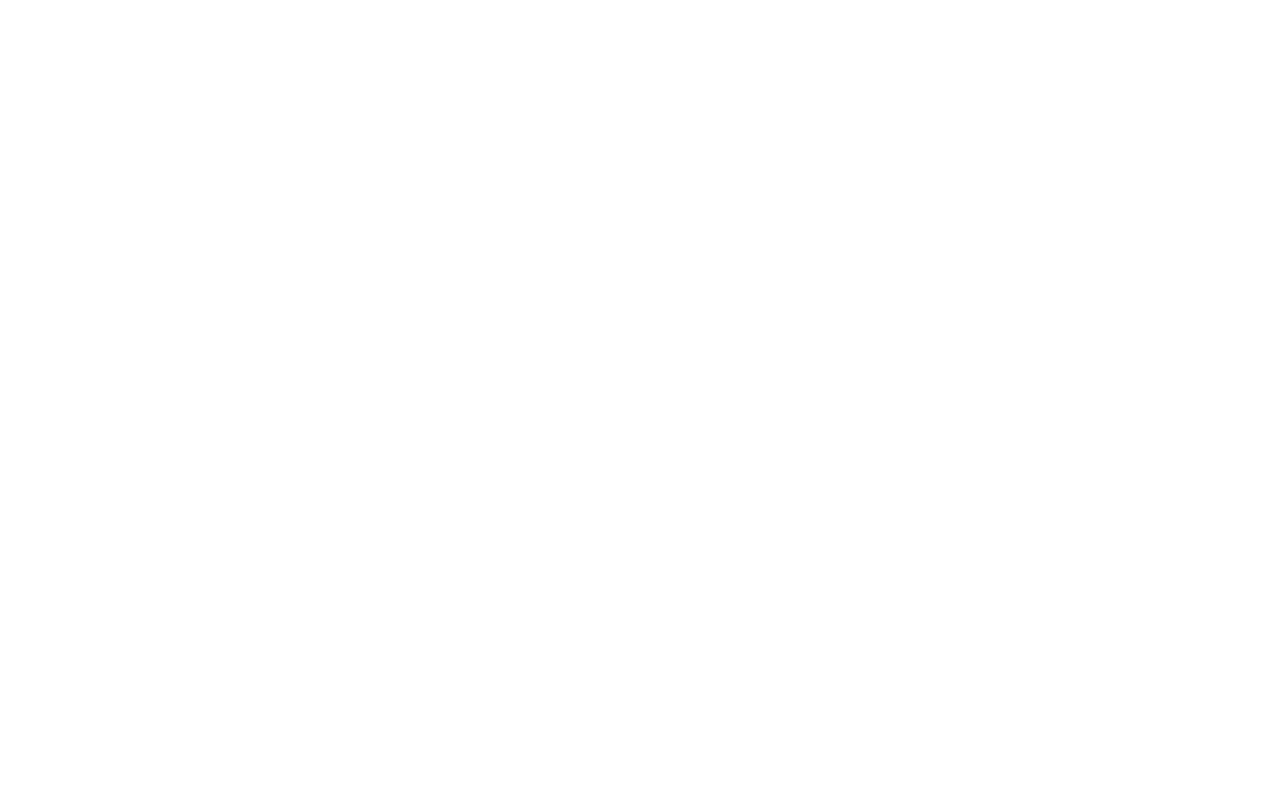
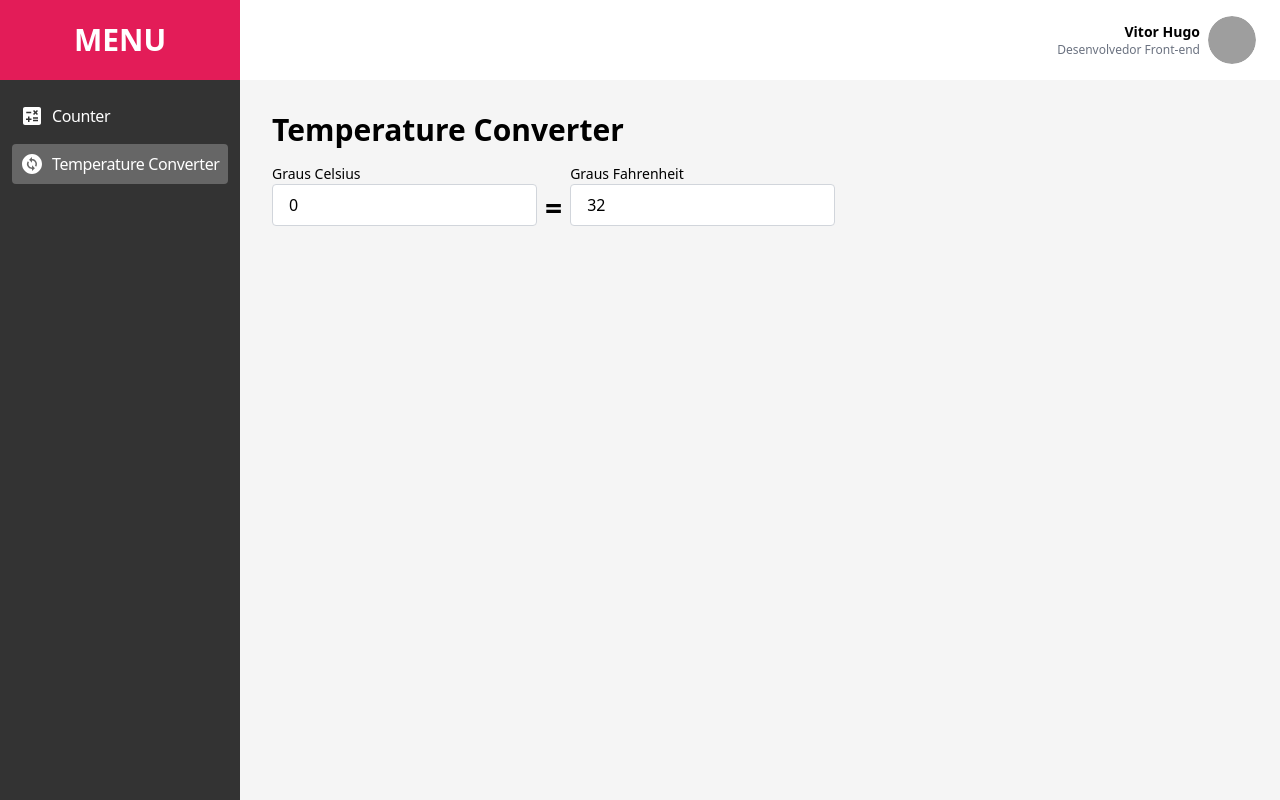
Before and after one commit to vitorpantaleao/guis-vue-examples, a Vue app: page /temperature-converter in a window 1280 px wide. Before the commit this address had no page. Built offline with nearby package versions, Linux system fonts and the light colour scheme; grey boxes are pictures that could not be loaded.

Commit message:
feat: cria rota e view temperature converter

```diff
--- /dev/null
+++ b/src/components/Icons/ConverterIcon.vue
@@ -0,0 +1,5 @@
+<template>
+    <div>
+        <svg xmlns="http://www.w3.org/2000/svg" width="24" height="24" viewBox="0 0 24 24"><path fill="currentColor" d="M12 2C6.48 2 2 6.48 2 12s4.48 10 10 10s10-4.48 10-10S17.52 2 12 2zm.06 17v-2.01H12c-1.28 0-2.56-.49-3.54-1.46a5.006 5.006 0 0 1-.64-6.29l1.1 1.1c-.71 1.33-.53 3.01.59 4.13c.7.7 1.62 1.03 2.54 1.01v-2.14l2.83 2.83L12.06 19zm4.11-4.24l-1.1-1.1c.71-1.33.53-3.01-.59-4.13A3.482 3.482 0 0 0 12 8.5h-.06v2.15L9.11 7.83L11.94 5v2.02c1.3-.02 2.61.45 3.6 1.45c1.7 1.7 1.91 4.35.63 6.29z"/></svg>
+    </div>
+</template>
--- a/src/components/Navegacao/MenuLateral.vue
+++ b/src/components/Navegacao/MenuLateral.vue
@@ -10,12 +10,19 @@
                     <span>Counter</span>
                 </div>
             </RouterLink>
+            <RouterLink to="/temperature-converter" class="primary flex items-center justify-between gap-2 p-2 hover:bg-[#666666] rounded">
+                <div class="flex items-center gap-2">
+                    <ConverterIcon />
+                    <span>Temperature Converter</span>
+                </div>
+            </RouterLink>
         </div>
     </div>
 </template>
 
 <script setup>
 import CounterIcon from '../Icons/CounterIcon.vue'
+import ConverterIcon from '../Icons/ConverterIcon.vue'
 </script>
 
 <style scoped>
--- a/src/router/index.js
+++ b/src/router/index.js
@@ -22,6 +22,14 @@
                     title: 'Counter',
                 }
             },
+            {
+                path: '/temperature-converter',
+                name: 'TemperatureConverter',
+                component: () => import(/* webpackChunkName: "TemperatureConverter" */ '@/views/TemperatureConverter.vue'),
+                meta: {
+                    title: 'Temperature Converter',
+                }
+            },
         ],
     },
 ]
--- /dev/null
+++ b/src/views/TemperatureConverter.vue
@@ -0,0 +1,35 @@
+<template>
+    <div>
+        <h1 class="text-3xl font-bold">Temperature Converter</h1>
+        <div class="flex items-end gap-2 mt-4">
+            <div>
+                <label class="text-sm block">Graus Celsius</label>
+                <input type="number" class="border border-gray-300 rounded px-4 py-2" :value="celsius" @input="setCelsius" />
+            </div>
+            <!-- <p class="text-xl font-bold">Celsius</p> -->
+            <span class="text-3xl font-bold">=</span>
+            <div>
+                <label class="text-sm block">Graus Fahrenheit</label>
+                <input type="number" class="border border-gray-300 rounded px-4 py-2" :value="fahrenheit" @input="setFahrenheit" />
+            </div>
+            <!-- <p class="text-xl font-bold">Fahrenheit</p> -->
+        </div>
+    </div>
+</template>
+
+<script setup>
+import { ref, computed } from 'vue'
+
+const celsius = ref(0)
+const fahrenheit = ref(32)
+
+const setCelsius = (event) => {
+    celsius.value = event.target.value
+    fahrenheit.value = (celsius.value * 9 / 5) + 32
+}
+
+const setFahrenheit = (event) => {
+    fahrenheit.value = event.target.value
+    celsius.value = (fahrenheit.value - 32) * 5 / 9
+}
+</script>
```
